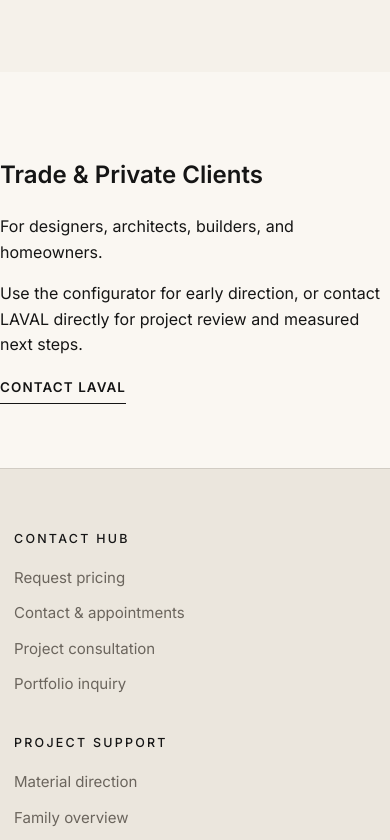
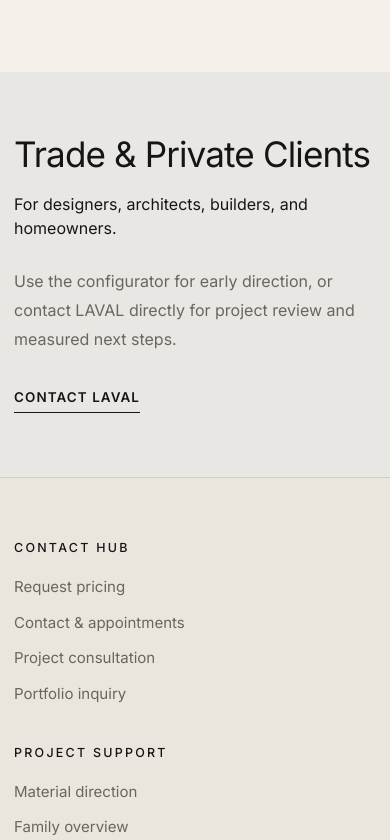
Before and after one commit to musiayar-max/laval-mvp-site, a plain HTML site: page index.html in a window 390 px wide. Shown: the part 3478-4318 px from the top of the page. Drawn offline with nearby package versions, Linux system fonts and the light colour scheme.

Commit message:
Update homepage.css

```diff
--- a/css/homepage.css
+++ b/css/homepage.css
@@ -156,11 +156,6 @@
   max-width: 30ch;
 }
 
-.families-section .rail-footer {
-  margin-top: 34px;
-  text-align: left;
-}
-
 /* -----------------------------------------------------------
    FEATURE
 ----------------------------------------------------------- */
@@ -184,54 +179,56 @@
 }
 
 /* -----------------------------------------------------------
-   QUIET CTA
+   QUIET CTA — Bulgari-style simple information block
 ----------------------------------------------------------- */
 
 .home-cta-section {
-  background: var(--surface);
-  padding-top: clamp(72px, 8vw, 104px);
-  padding-bottom: clamp(72px, 8vw, 104px);
+  background: #e9e7e3;
+  padding-top: clamp(78px, 9vw, 116px);
+  padding-bottom: clamp(78px, 9vw, 116px);
 }
 
-.home-cta-panel {
+.home-cta-wrap {
   width: min(var(--container), calc(100% - var(--gutter)));
   margin: 0 auto;
-  display: grid;
-  grid-template-columns: minmax(0, 1fr) auto;
-  gap: 40px 60px;
-  align-items: end;
-  border-top: 1px solid var(--line);
-  padding-top: 26px;
 }
 
-.home-cta-copy .eyebrow {
-  margin-bottom: 18px;
+.home-cta-block {
+  max-width: 48rem;
 }
 
-.home-cta-copy h2 {
+.home-cta-block h2 {
   margin: 0;
-  max-width: 13ch;
-  font-family: var(--display-serif);
-  font-weight: 600;
-  letter-spacing: -0.03em;
-  line-height: 0.98;
-  font-size: clamp(2.2rem, 4vw, 3.8rem);
+  font-family: var(--ui-sans);
+  font-weight: 400;
+  letter-spacing: -0.025em;
+  line-height: 1.08;
+  font-size: clamp(2.2rem, 4vw, 3.35rem);
+  color: var(--text);
 }
 
-.home-cta-copy p {
+.home-cta-lead {
   margin: 18px 0 0;
-  max-width: 44ch;
-  color: var(--muted);
-  line-height: 1.8;
+  max-width: 48ch;
+  font-family: var(--ui-sans);
+  font-weight: 400;
+  font-size: clamp(1rem, 1.15vw, 1.08rem);
+  line-height: 1.55;
+  color: var(--text);
 }
 
-.home-cta-actions {
-  display: flex;
-  flex-wrap: wrap;
-  gap: 22px;
-  align-items: center;
-  justify-content: flex-start;
-  padding-bottom: 6px;
+.home-cta-body {
+  margin: 26px 0 0;
+  max-width: 50ch;
+  font-family: var(--ui-sans);
+  font-weight: 400;
+  font-size: 1rem;
+  line-height: 1.8;
+  color: var(--muted);
+}
+
+.home-cta-link-row {
+  margin-top: 30px;
 }
 
 /* -----------------------------------------------------------
@@ -239,7 +236,7 @@
 ----------------------------------------------------------- */
 
 @media (max-width: 1180px) {
-  .home-cta-panel {
+  .home-cta-wrap {
     width: min(var(--container), calc(100% - var(--gutter-sm)));
   }
 }
@@ -317,21 +314,17 @@
     padding-bottom: 64px;
   }
 
-  .home-cta-panel {
+  .home-cta-wrap {
     width: min(var(--container-wide), calc(100% - var(--gutter-xs)));
-    grid-template-columns: 1fr;
-    gap: 26px;
-    padding-top: 22px;
   }
 
-  .home-cta-copy h2 {
-    max-width: 11ch;
+  .home-cta-block h2 {
+    font-size: clamp(1.95rem, 9vw, 2.8rem);
+    line-height: 1.08;
   }
 
-  .home-cta-actions {
-    flex-direction: column;
-    align-items: flex-start;
-    gap: 16px;
-    padding-bottom: 0;
+  .home-cta-lead,
+  .home-cta-body {
+    max-width: 100%;
   }
 }
```
